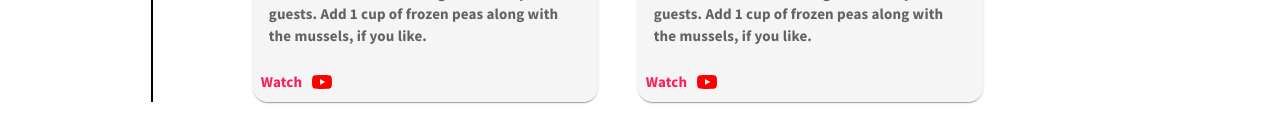
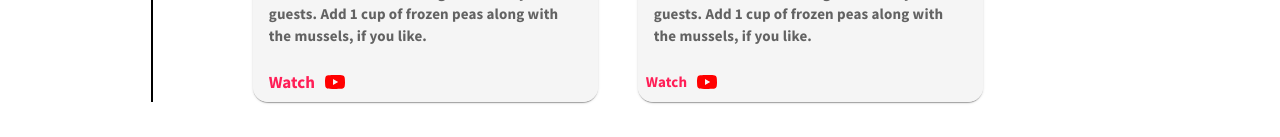
Before and after one commit to rohittp0/vr-world, a React app: page /dashboard in a window 1280 px wide. Both pictures are taken after a click on the item "Resources". Shown: the part 660-797 px from the top of the page. Built offline with nearby package versions, Linux system fonts and the light colour scheme.

Commit message:
resources

```diff
--- a/src/components/Resources/index.tsx
+++ b/src/components/Resources/index.tsx
@@ -43,9 +43,8 @@ const Resources = () =>
                           </Typography>
                       </CardContent>
                       <CardActions sx={{backgroundColor:"#f5f5f5"}}>
-                          <Typography variant="body2" color="#FF1E56" fontFamily="Source Sans Pro" fontWeight="bold" fontSize="15px">
-                              Watch
-                          </Typography>
+                          <a href="https://youtu.be/dQw4w9WgXcQ" className="watchbutton">Watch
+                      </a>
                           <YouTubeIcon sx={{ color: "red" }} />
                       </CardActions>
                   </Card>
--- a/src/styles/dash.css
+++ b/src/styles/dash.css
@@ -95,22 +95,24 @@
     border-color: #ff1e56;
     font-weight: bolder;
     color:#ff1e56;
-    transition: 1.5s;
+    transition: 1s;
     font-size: 11px;
     border-radius: 30px;
-
 }
-.resbar:focus{
-
+.resbar:hover{
     font-size: 17px;
-    border-radius: 30px;
     color: #B8C1CC;
     width: 175px;
     border-color: #ff1e56;
     font-weight: bold;
     height: 26px;
-;
-
+}
+.watchbutton{
+    color: #ff1e56;
+    font-size: 17px;
+    text-align: center;
+    font-weight: bold;
+    padding-left: 8px;
 }
 @media only screen and (max-width: 450px){
     .compFrame{
```
